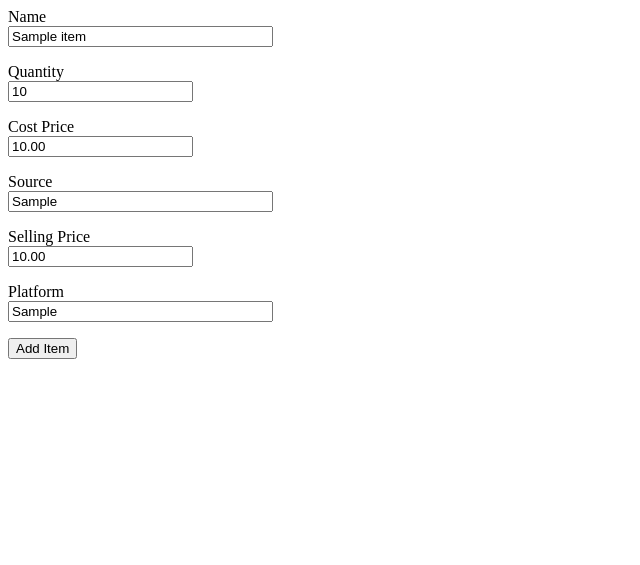
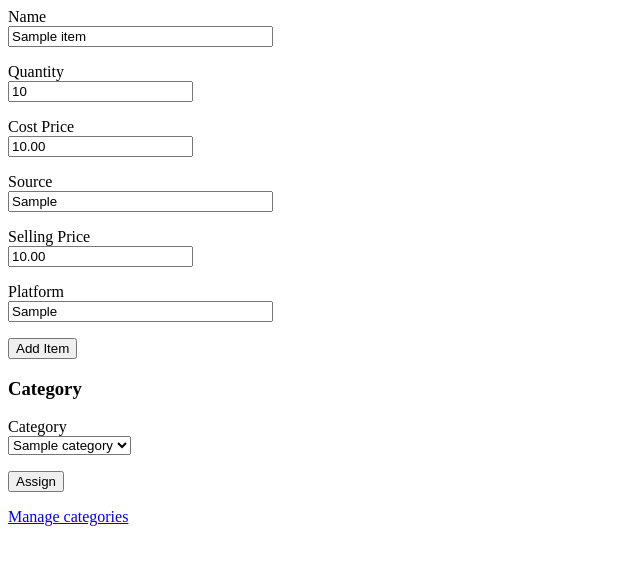
Before and after one commit to krice78/pinkattic-tracker, a Flask app: page /items/edit/1 in a window 1280 px wide. Shown: the top 565 px of the page, without its empty margins (0-640 px from the left). Run offline with Flask 3, Linux system fonts and the light colour scheme; a user stored in the database is signed in; tables that the repository leaves empty hold one stand-in row (values such as "Sample post").

Commit message:
implementing category tracker

```diff
--- a/app/routes/categories.py
+++ b/app/routes/categories.py
@@ -0,0 +1,75 @@
+from flask import Blueprint, render_template, redirect, url_for, flash
+from flask_login import login_required, current_user
+from flask_wtf import FlaskForm
+from wtforms import StringField, SelectField, SubmitField
+from wtforms.validators import DataRequired, Length
+
+from .. import db
+from ..models import Category, Item
+
+categories_bp = Blueprint("categories", __name__, url_prefix="/categories")
+
+
+class CategoryForm(FlaskForm):
+    name = StringField("Name", validators=[DataRequired(), Length(max=255)])
+    submit = SubmitField("Add Category")
+
+
+class AssignCategoryForm(FlaskForm):
+    category_id = SelectField("Category", coerce=int)
+    submit = SubmitField("Assign")
+
+
+def _user_categories():
+    return Category.query.filter_by(user_id=current_user.id).order_by(Category.name).all()
+
+
+@categories_bp.get("/")
+@login_required
+def list_categories():
+    form = CategoryForm()
+    return render_template("categories.html", categories=_user_categories(), form=form)
+
+
+@categories_bp.post("/add")
+@login_required
+def create_category():
+    form = CategoryForm()
+    if not form.validate_on_submit():
+        flash("Please correct the errors in the form.", "warning")
+        return redirect(url_for("categories.list_categories"))
+
+    name = form.name.data.strip()
+    existing = Category.query.filter_by(user_id=current_user.id, name=name).first()
+    if existing:
+        flash("You already have a category with that name.", "warning")
+        return redirect(url_for("categories.list_categories"))
+
+    category = Category(user_id=current_user.id, name=name)
+    db.session.add(category)
+    db.session.commit()
+
+    flash("Category added.", "success")
+    return redirect(url_for("categories.list_categories"))
+
+
+@categories_bp.post("/assign/<int:item_id>")
+@login_required
+def assign_category(item_id):
+    item = Item.query.get_or_404(item_id)
+    if item.user_id != current_user.id:
+        flash("You do not have permission to modify this item.", "danger")
+        return redirect(url_for("main.index"))
+
+    form = AssignCategoryForm()
+    form.category_id.choices = [(0, "-- None --")] + [(c.id, c.name) for c in _user_categories()]
+
+    if not form.validate_on_submit():
+        flash("Please choose a valid category.", "warning")
+        return redirect(url_for("items.edit_get", item_id=item.id))
+
+    item.category_id = form.category_id.data or None
+    db.session.commit()
+
+    flash("Category updated.", "success")
+    return redirect(url_for("items.edit_get", item_id=item.id))
--- a/app/routes/items.py
+++ b/app/routes/items.py
@@ -7,7 +7,8 @@ from wtforms import StringField, IntegerField, DecimalField, SubmitField, DateFi
 from wtforms.validators import DataRequired, NumberRange, Optional
 
 from .. import db
-from ..models import Item
+from ..models import Item, Category
+from .categories import AssignCategoryForm
 
 items_bp = Blueprint("items", __name__, url_prefix="/items")
 
@@ -74,7 +75,13 @@ def edit_get(item_id):
     form.thumbnail_url.data = item.thumbnail_url
     form.date_listed.data = item.date_listed
 
-    return render_template("edit_item.html", form=form, item=item)
+    category_form = AssignCategoryForm()
+    category_form.category_id.choices = [(0, "-- None --")] + [
+        (c.id, c.name) for c in Category.query.filter_by(user_id=current_user.id).order_by(Category.name).all()
+    ]
+    category_form.category_id.data = item.category_id or 0
+
+    return render_template("edit_item.html", form=form, item=item, category_form=category_form)
 
 
 @items_bp.post("/edit/<int:item_id>")
--- a/app/templates/edit_item.html
+++ b/app/templates/edit_item.html
@@ -15,3 +15,11 @@
 
   <p>{{ form.submit() }}</p>
 </form>
+
+<h3>Category</h3>
+<form method="post" action="{{ url_for('categories.assign_category', item_id=item.id) }}">
+  {{ category_form.hidden_tag() }}
+  <p>{{ category_form.category_id.label }}<br>{{ category_form.category_id() }}</p>
+  <p>{{ category_form.submit() }}</p>
+</form>
+<p><a href="{{ url_for('categories.list_categories') }}">Manage categories</a></p>
```
Also changed, not shown: app/__init__.py (+17 -4 lines).
